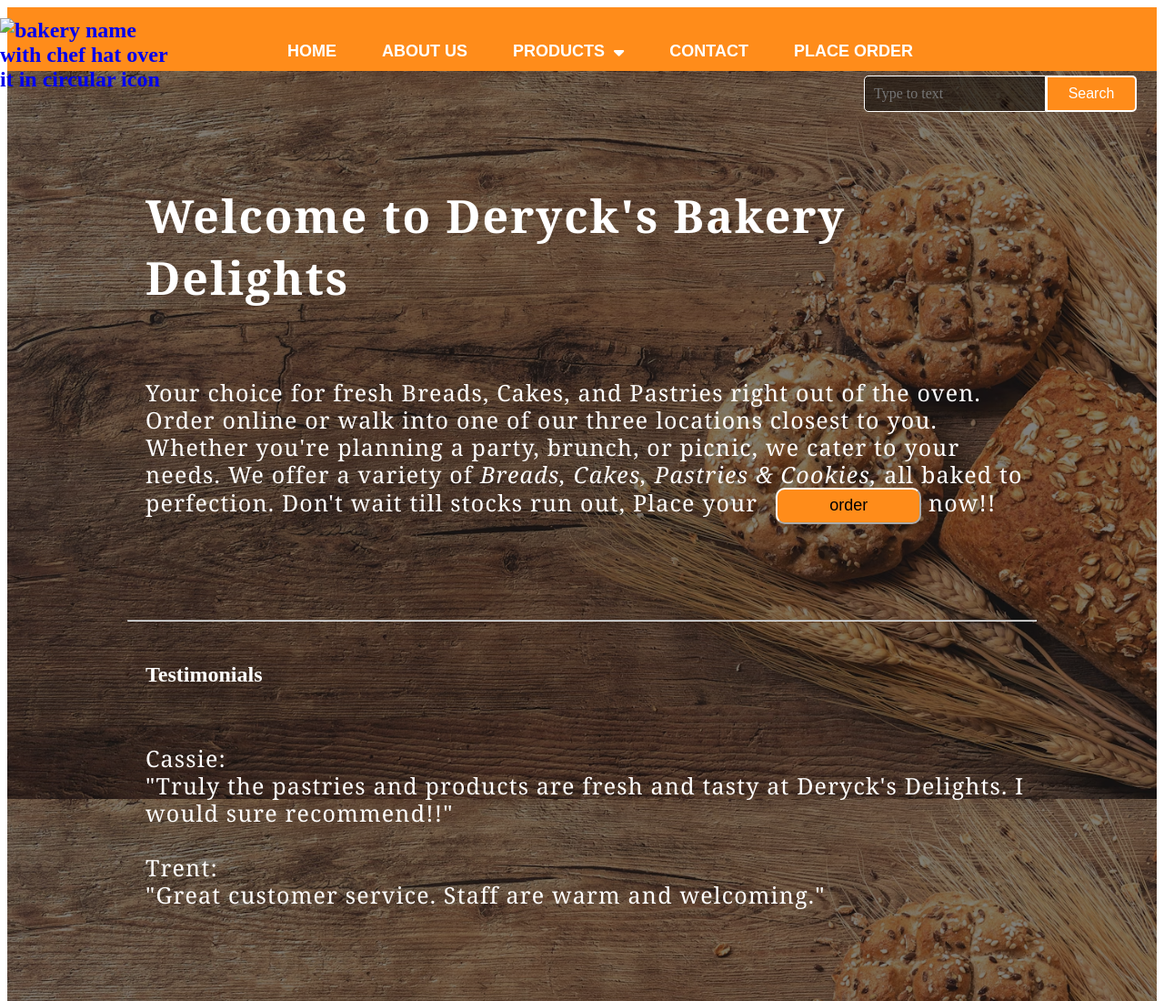
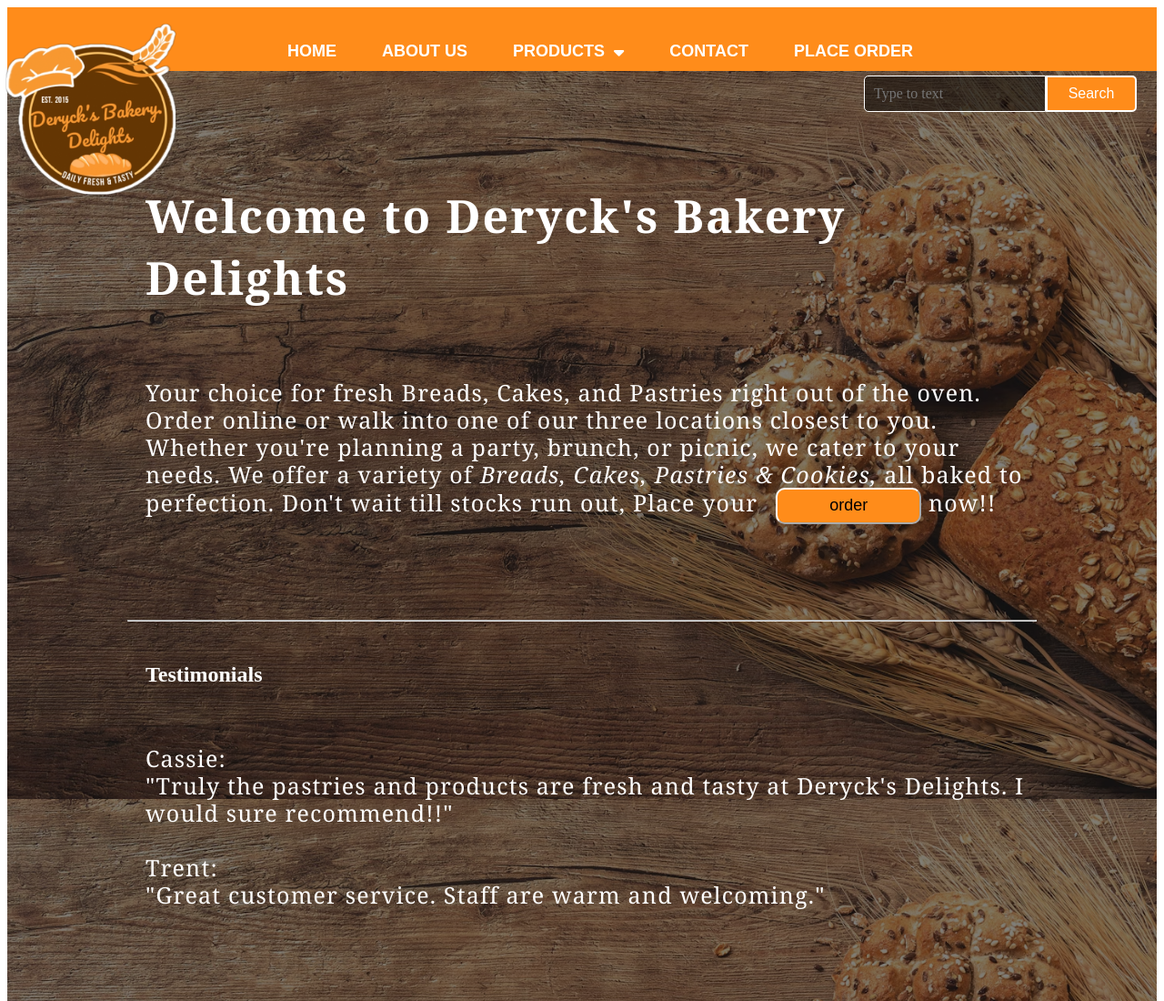
Before and after one commit to berns87/berneicebillouin.github.io, a plain HTML site: page index.html in a window 1280 px wide. Shown: the top 1100 px of the page at 91% size. Drawn offline with Linux system fonts and the light colour scheme.

Commit message:
Update index.html

```diff
--- a/index.html
+++ b/index.html
@@ -31,7 +31,7 @@
         <div class="main">
         <div class="navbar">
             <div class="icon">
-                <h2 class="logo"><a href="index.html"><img src="images/Logo.png"img align="left" width="200" height="200" alt =
+                <h2 class="logo"><a href="index.html"><img src="Logo.png"img align="left" width="200" height="200" alt =
                     "bakery name with chef hat over it in circular icon"></a></h2>
             </div>
             <div class="search">
```
